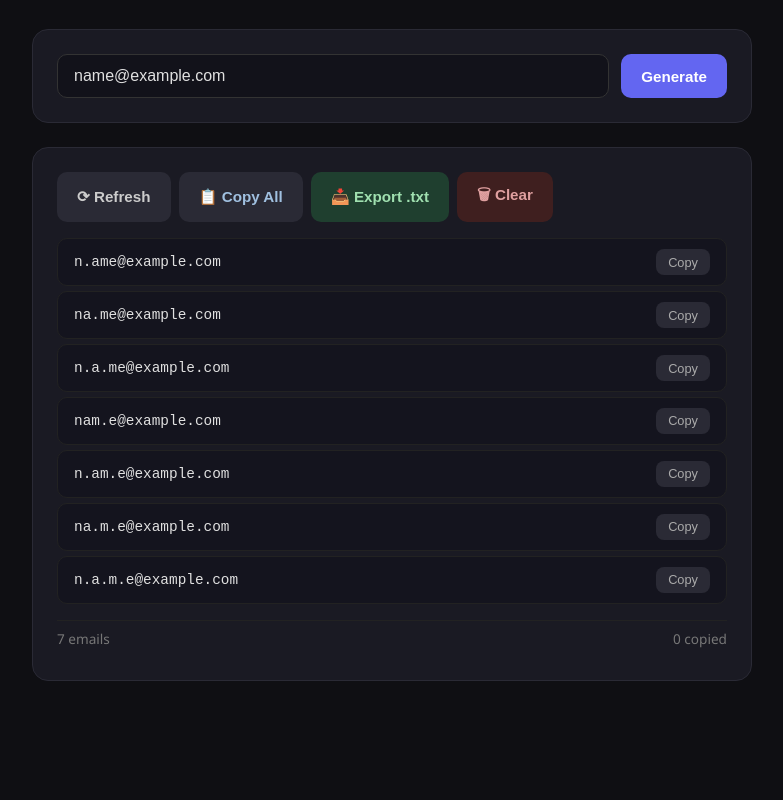
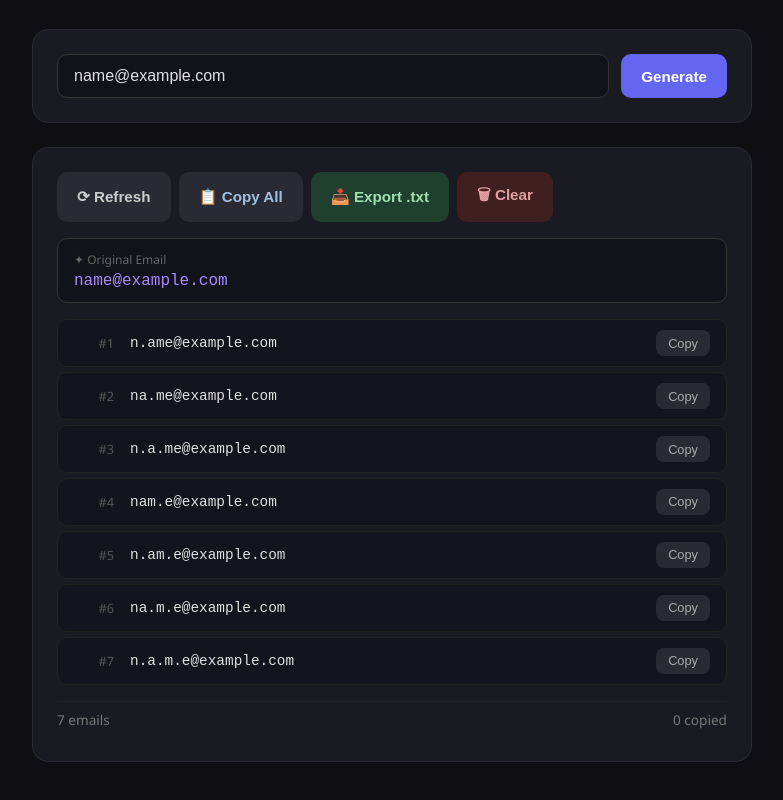
Before and after one commit to ImranDev3/dotmail-pro, a plain HTML site: page index.html in a window 1280 px wide. Both pictures are taken after typing "name@example.com" into the empty fields and a click on the button "Generate". Shown: the part 104-904 px from the top of the page, without its empty margins (248-1031 px from the left). Before the commit the page ends 841 px from the top, so only its background shows below. Drawn offline with Linux system fonts and the light colour scheme.

Commit message:
Add serial number, main email display, preserve copied on refresh

```diff
--- a/index.html
+++ b/index.html
@@ -173,6 +173,26 @@
       border-radius: 8px;
     }
 
+    .main-email-box {
+      background: #12121a;
+      border: 1px solid #333;
+      border-radius: 10px;
+      padding: 0.75rem 1rem;
+      margin-bottom: 1rem;
+      font-family: 'Cascadia Code', 'Fira Code', monospace;
+      font-size: 1rem;
+      color: #a78bfa;
+      word-break: break-all;
+    }
+
+    .main-email-box .label {
+      font-size: 0.75rem;
+      color: #666;
+      font-family: 'Segoe UI', sans-serif;
+      display: block;
+      margin-bottom: 0.25rem;
+    }
+
     .email-item {
       display: flex;
       align-items: center;
@@ -198,11 +218,20 @@
       color: #6f6;
     }
 
+    .serial {
+      font-size: 0.8rem;
+      color: #555;
+      min-width: 2.5rem;
+      text-align: right;
+      font-family: 'Segoe UI', sans-serif;
+    }
+
     .email-text {
       font-family: 'Cascadia Code', 'Fira Code', monospace;
       font-size: 0.9rem;
       word-break: break-all;
       flex: 1;
+      margin-left: 0.5rem;
     }
 
     .badge {
@@ -302,6 +331,11 @@
         <button class="btn btn-clear" id="clearBtn">🗑 Clear</button>
       </div>
 
+      <div class="main-email-box" id="mainEmailBox" style="display:none;">
+        <span class="label">✦ Original Email</span>
+        <span id="mainEmailText"></span>
+      </div>
+
       <div class="email-list" id="emailList"></div>
 
       <div class="stats">
@@ -324,6 +358,8 @@
       const exportBtn = document.getElementById('exportBtn');
       const clearBtn = document.getElementById('clearBtn');
       const emailList = document.getElementById('emailList');
+      const mainEmailBox = document.getElementById('mainEmailBox');
+      const mainEmailText = document.getElementById('mainEmailText');
       const resultCard = document.getElementById('resultCard');
       const totalCount = document.getElementById('totalCount');
       const copiedCount = document.getElementById('copiedCount');
@@ -386,17 +422,27 @@
 
         if (!variations || variations.length === 0) {
           emailList.innerHTML = '<div class="empty-state"><span>📭</span>No emails generated yet</div>';
+          mainEmailBox.style.display = 'none';
           resultCard.style.display = 'none';
           return;
         }
 
         resultCard.style.display = 'block';
 
-        variations.forEach(email => {
+        if (currentEmail) {
+          mainEmailText.textContent = currentEmail;
+          mainEmailBox.style.display = 'block';
+        }
+
+        variations.forEach((email, idx) => {
           const isCopied = copied[email] === true;
 
           const item = document.createElement('div');
           item.className = 'email-item' + (isCopied ? ' copied' : '');
+
+          const serialSpan = document.createElement('span');
+          serialSpan.className = 'serial';
+          serialSpan.textContent = '#' + (idx + 1);
 
           const textSpan = document.createElement('span');
           textSpan.className = 'email-text';
@@ -416,6 +462,7 @@
             copySingle(email, variations, copied);
           });
 
+          item.appendChild(serialSpan);
           item.appendChild(textSpan);
           item.appendChild(badge);
           item.appendChild(btn);
@@ -491,6 +538,7 @@
         localStorage.removeItem(STORAGE_KEY);
         currentVariations = [];
         currentEmail = '';
+        mainEmailBox.style.display = 'none';
         render([], {});
         emailInput.value = '';
         emailInput.focus();
```
